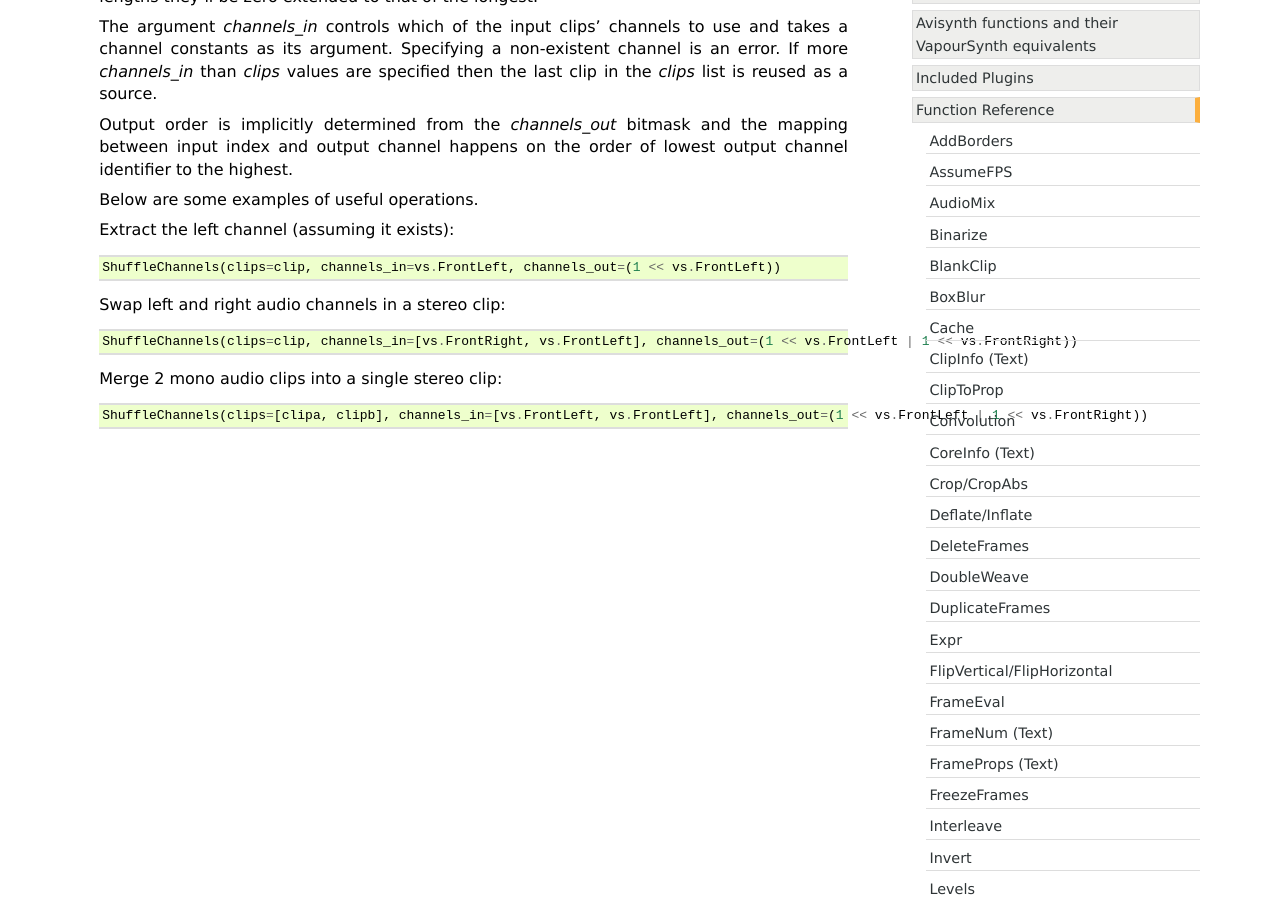
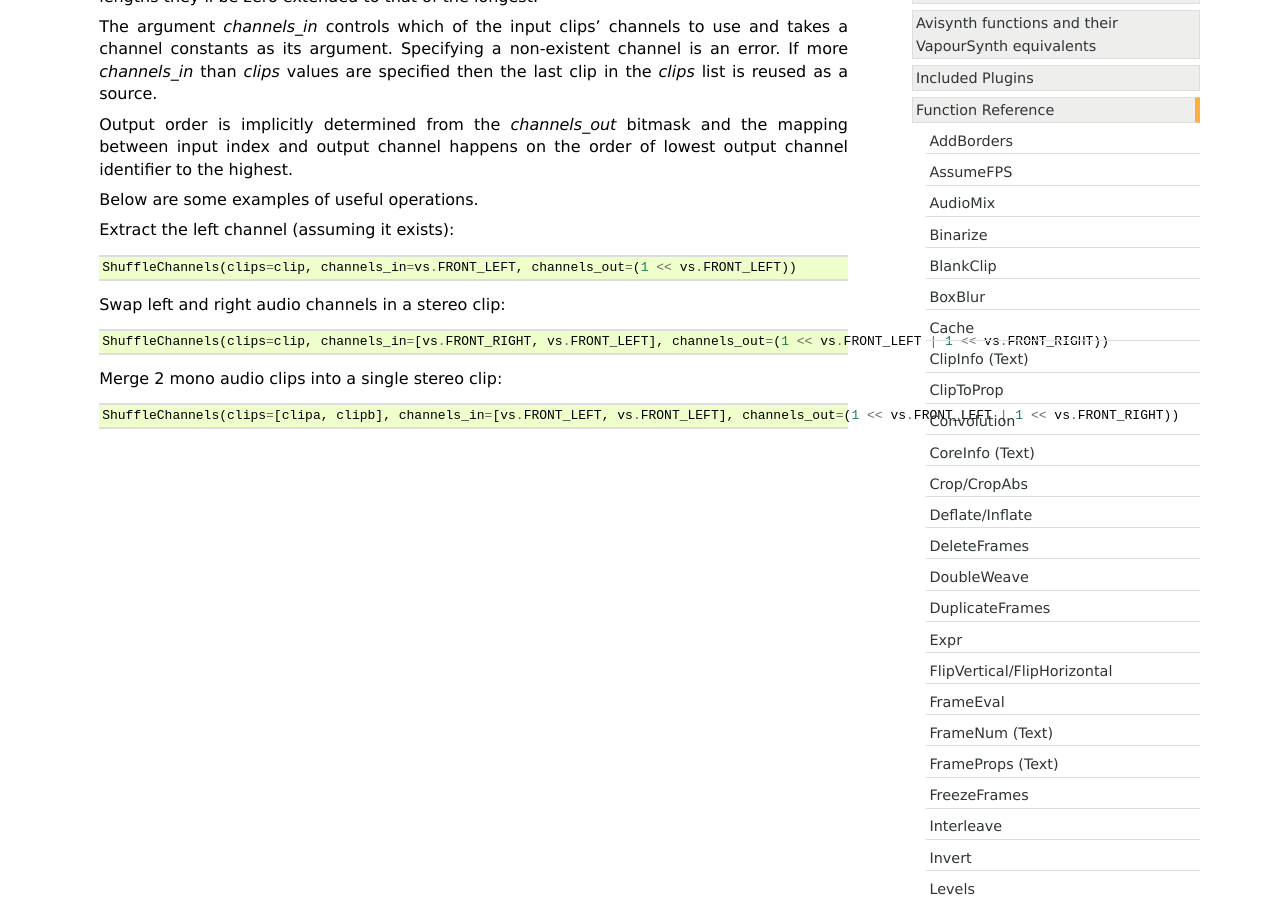
Before and after one commit to vapoursynth/vapoursynth, a Sphinx documentation site: the page built from doc/functions/shufflechannels.rst, in a window 1280 px wide and 900 px high, scrolled down 339 px. Built offline with Sphinx 7.4.7, drawn with Linux system fonts in a browser that asks for light colours; formulas are drawn with MathJax 3.

Commit message:
Uppercase the python constants

```diff
--- a/doc/functions/audiomix.rst
+++ b/doc/functions/audiomix.rst
@@ -25,12 +25,12 @@ AudioMix
 
    Downmix stereo audio to mono::
 
-      AudioMix(clips=clip, matrix=[0.5, 0.5], channels_out=(1 << vs.FrontLeft))
+      AudioMix(clips=clip, matrix=[0.5, 0.5], channels_out=(1 << vs.FRONT_LEFT))
 
    Downmix 5.1 audio::
 
-      AudioMix(clips=clip, matrix=[1, 0, 0.7071, 0, 0.7071, 0, 0, 1, 0.7071, 0, 0, 0.7071], channels_out=(1 << vs.FrontLeft | 1 << vs.FrontRight))
+      AudioMix(clips=clip, matrix=[1, 0, 0.7071, 0, 0.7071, 0, 0, 1, 0.7071, 0, 0, 0.7071], channels_out=(1 << vs.FRONT_LEFT | 1 << vs.FRONT_RIGHT))
 
    Copy stereo audio to 5.1 and zero the other channels::
 
-      AudioMix(clips=c, matrix=[1, 0, 0, 1, 0, 0, 0, 0, 0, 0, 0, 0], channels_out=(1 << vs.FrontLeft) | (1 << vs.FrontRight) | (1 << vs.FrontCenter) | (1 << vs.LowFrequency) | (1 << vs.BackLeft) | (1 << vs.BackRight))
+      AudioMix(clips=c, matrix=[1, 0, 0, 1, 0, 0, 0, 0, 0, 0, 0, 0], channels_out=(1 << vs.FRONT_LEFT) | (1 << vs.FRONT_RIGHT) | (1 << vs.FRONT_CENTER) | (1 << vs.LOW_FREQUENCY) | (1 << vs.BACK_LEFT) | (1 << vs.BACK_RIGHT))
--- a/doc/functions/shufflechannels.rst
+++ b/doc/functions/shufflechannels.rst
@@ -28,12 +28,12 @@ ShuffleChannels
 
    Extract the left channel (assuming it exists)::
 
-      ShuffleChannels(clips=clip, channels_in=vs.FrontLeft, channels_out=(1 << vs.FrontLeft))
+      ShuffleChannels(clips=clip, channels_in=vs.FRONT_LEFT, channels_out=(1 << vs.FRONT_LEFT))
 
    Swap left and right audio channels in a stereo clip::
 
-      ShuffleChannels(clips=clip, channels_in=[vs.FrontRight, vs.FrontLeft], channels_out=(1 << vs.FrontLeft | 1 << vs.FrontRight))
+      ShuffleChannels(clips=clip, channels_in=[vs.FRONT_RIGHT, vs.FRONT_LEFT], channels_out=(1 << vs.FRONT_LEFT | 1 << vs.FRONT_RIGHT))
 
    Merge 2 mono audio clips into a single stereo clip::
 
-      ShuffleChannels(clips=[clipa, clipb], channels_in=[vs.FrontLeft, vs.FrontLeft], channels_out=(1 << vs.FrontLeft | 1 << vs.FrontRight))
+      ShuffleChannels(clips=[clipa, clipb], channels_in=[vs.FRONT_LEFT, vs.FRONT_LEFT], channels_out=(1 << vs.FRONT_LEFT | 1 << vs.FRONT_RIGHT))
```
Also changed, not shown: 1 other file.
